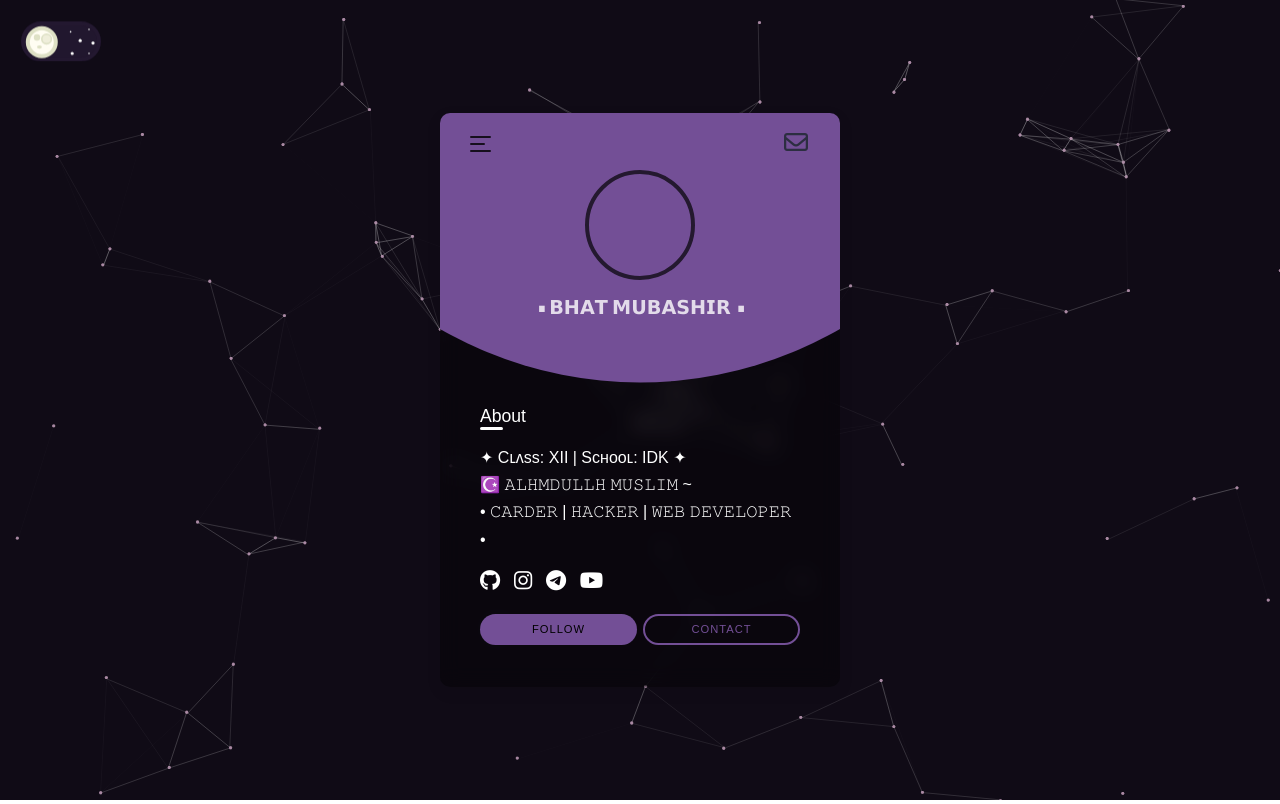
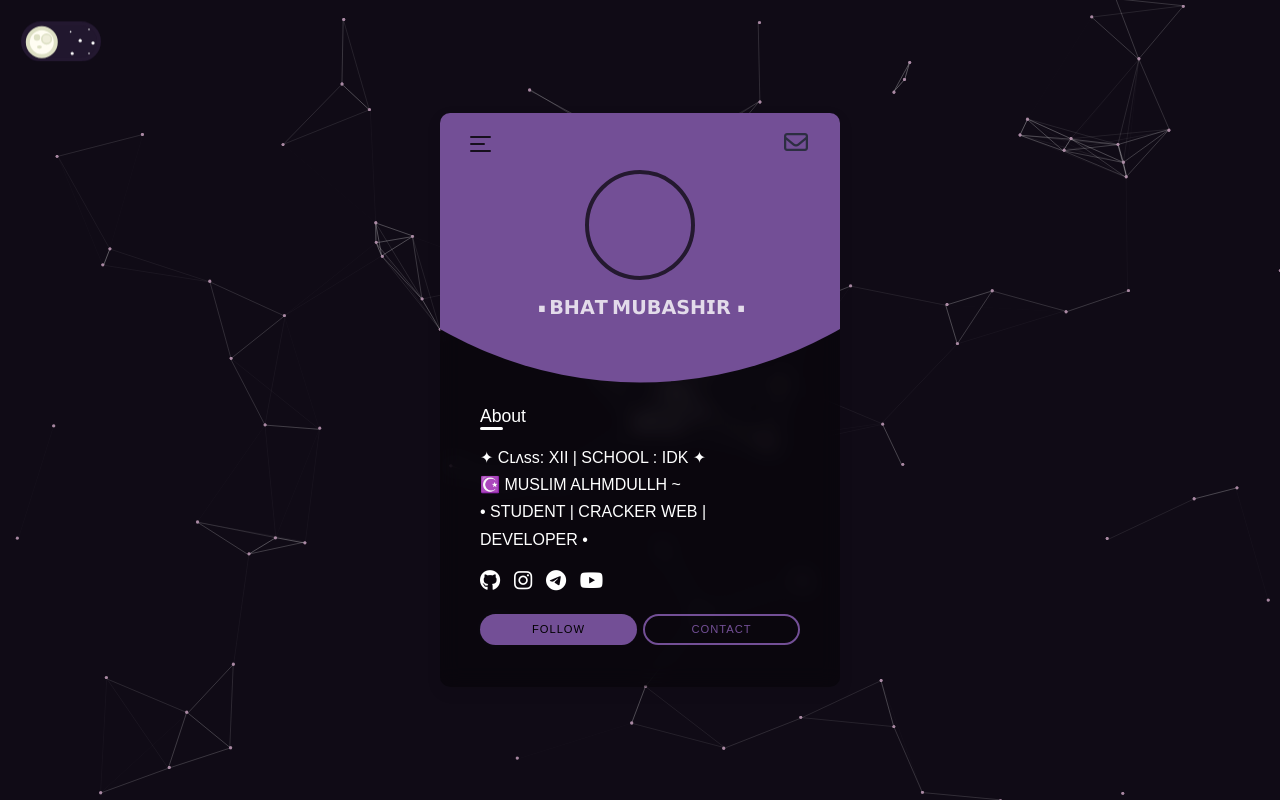
Before and after one commit to mubiibhat/Bhat-Mubashir, a plain HTML site: page index.html in a window 1280 px wide. Drawn offline with Linux system fonts and the light colour scheme.

Commit message:
Add files via upload

```diff
--- a/index.html
+++ b/index.html
@@ -1920,15 +1920,15 @@ var pJS = function (e, a) {
                     <div class="left">
                          <div class="about-container">
                               <h3 class="title">About</h3>
-                              <p class="text">✦ Cʟᴧss: XII | Sᴄʜᴏᴏʟ: IDK ✦</p>
-                              <p class="text">☪️ 𝙰𝙻𝙷𝙼𝙳𝚄𝙻𝙻𝙷 𝙼𝚄𝚂𝙻𝙸𝙼 ~</p>
-                              <p class="text">• 𝙲𝙰𝚁𝙳𝙴𝚁 | 𝙷𝙰𝙲𝙺𝙴𝚁 | 𝚆𝙴𝙱 𝙳𝙴𝚅𝙴𝙻𝙾𝙿𝙴𝚁  •</p>
+                              <p class="text">✦ Cʟᴧss: XII | SCHOOL : IDK ✦</p>
+                              <p class="text">☪️ MUSLIM ALHMDULLH ~</p>
+                              <p class="text">• STUDENT | CRACKER WEB | DEVELOPER    •</p>
                          </div>
                          <div class="icons-container">
                               <a href="#" class="icon">
                                    <i class="fa-brands fa-github"></i>
                               </a>
-                              <a href="#" class="icon">
+                              <a href=https://www.instagram.com/mubashirbhat._?igsh=MWMxbjhtdTlycWl0OQ== class="icon">
                                    <i class="fa-brands fa-instagram"></i>
                               </a>
                               <a href="https://t.me/bhatmubiii" class="icon">
```
